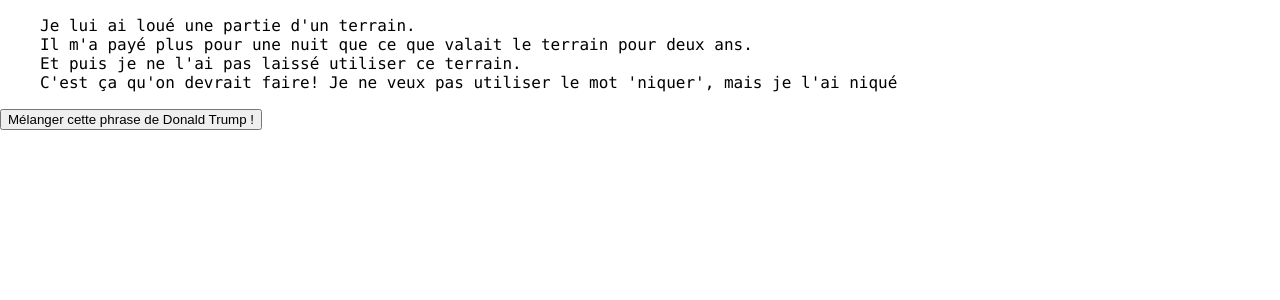
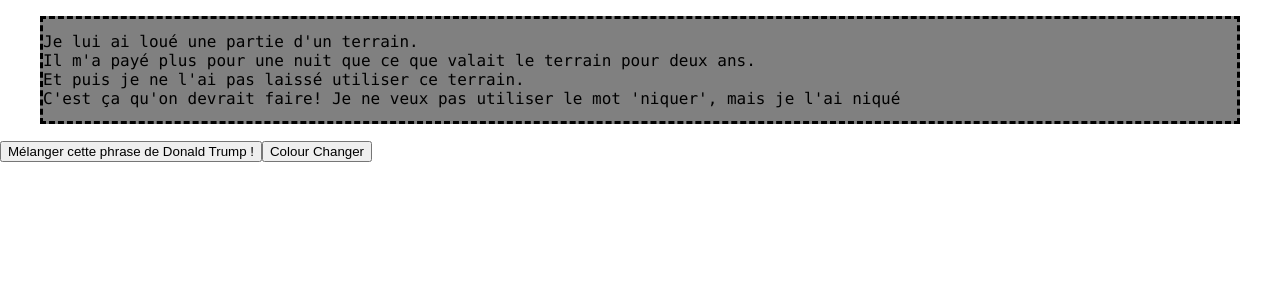
Before and after one commit to MFranckFR/STreactHooks, a React (Create React App) app: page / in a window 1280 px wide. Shown: the top 300 px of the page. Built offline with nearby package versions, Linux system fonts and the light colour scheme.

Commit message:
Transmission entre composant: Bouton change couleur Texte

```diff
--- a/src/App.js
+++ b/src/App.js
@@ -1,10 +1,27 @@
 import './App.css';
 import Text from './components/Text/Text';
+import CssChanger from './components/CssChanger/CssChanger';
+import {useState} from 'react';
+
 
 function App() {
-  return (
-    <><Text/></>
-  );
+  const [contentColor, setContentColor] = useState('grey');
+
+  const contentStyle = {
+      backgroundColor:contentColor,
+      borderStyle:'dashed'
+  }
+
+  const handlerChangeColor = (event) => {
+      event.preventDefault();
+      setContentColor(contentColor === 'grey'? 'red' : 'grey');
+  }
+
+
+  return (<>
+    <Text style={contentStyle}/>
+    <CssChanger changeContentColor={handlerChangeColor}/>
+    </>);
 }
 
 export default App;
--- /dev/null
+++ b/src/components/CssChanger/CssChanger.css
@@ -0,0 +1,20 @@
+.CChanger{
+    background-color: lightgray;
+    border-style:outset;
+}
+
+.red{
+    color:red;
+}
+
+.blue{
+    color:blue;
+}
+
+.yellow{
+    background-color:yellow;
+}
+
+.green{
+    background-color:green;
+}
--- /dev/null
+++ b/src/components/CssChanger/CssChanger.js
@@ -0,0 +1,8 @@
+import {useState} from 'react';
+import './CssChanger';
+
+const CssChanger = (props) => {
+    return <button className="CChanger" onClick={props.changeContentColor}>Colour Changer</button>;
+}
+
+export default CssChanger;
--- a/src/components/Text/Text.css
+++ b/src/components/Text/Text.css
@@ -0,0 +1,9 @@
+blockquote.CText {
+    border-style: dashed;
+    background-color: grey;
+    color:white;
+}
+
+blockquote.red{
+    background-color: red;
+}
--- a/src/components/Text/Text.js
+++ b/src/components/Text/Text.js
@@ -1,9 +1,5 @@
 import {useState} from 'react';
-
-
-const citation = `
-Je lui ai loué une partie d'un terrain. Il m'a payé plus pour une nuit que ce que valait le terrain pour deux ans. Et puis je ne l'ai pas laissé utiliser ce terrain. C'est ça qu'on devrait faire! Je ne veux pas utiliser le mot 'niquer', mais je l'ai niqué.
-`;
+import './Text.css';
 
 const get_random = (l) => {
     return l[Math.floor(Math.random() * l.length)]
@@ -24,23 +20,26 @@
     return r;
 }
 
-const Text = (props) => { // useState renvoie {etat, fctChgState}
+const Text = (props) => {
+
+    const {style} = props;
+    const citation = `
+Je lui ai loué une partie d'un terrain. Il m'a payé plus pour une nuit que ce que valait le terrain pour deux ans. Et puis je ne l'ai pas laissé utiliser ce terrain. C'est ça qu'on devrait faire! Je ne veux pas utiliser le mot 'niquer', mais je l'ai niqué.
+`;
     const phrases = citation.split('.').map(p => p.trim()).filter(p=>p !== '');
-    const text_old = phrases.join(".\n"),
-        text_new = shuffle(phrases).join(".\n");
+    const text_old = phrases.join(".\n");
+    const text_new = shuffle(phrases).join(".\n");
 
+    // useState renvoie {etat, fctChgState}
     const [texte, setTexte] = useState(text_old);
-    let flip = '';
 
     const handleChangeText = (event) => {
         event.preventDefault();
-
-        flip = text_old === texte ? text_new : text_old;
-        setTexte(flip);
+        setTexte(text_old === texte ? text_new : text_old);
     }
 
     return <>
-        <blockquote><pre><code>{texte}</code></pre></blockquote>
+        <blockquote style={style}><pre><code>{texte}</code></pre></blockquote>
         <button onClick={handleChangeText}>Mélanger cette phrase de Donald Trump !</button>
     </>;
 }
```
